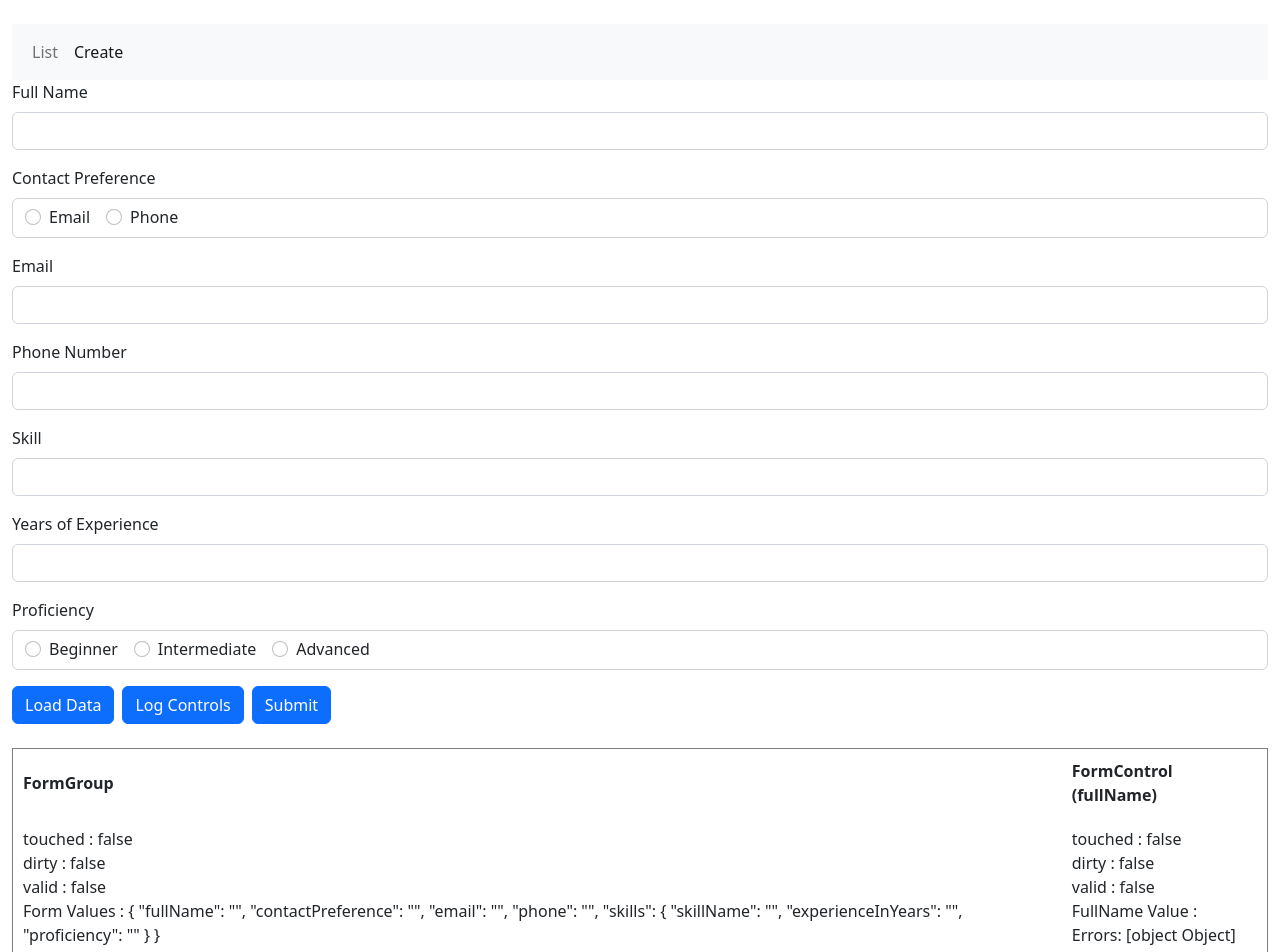
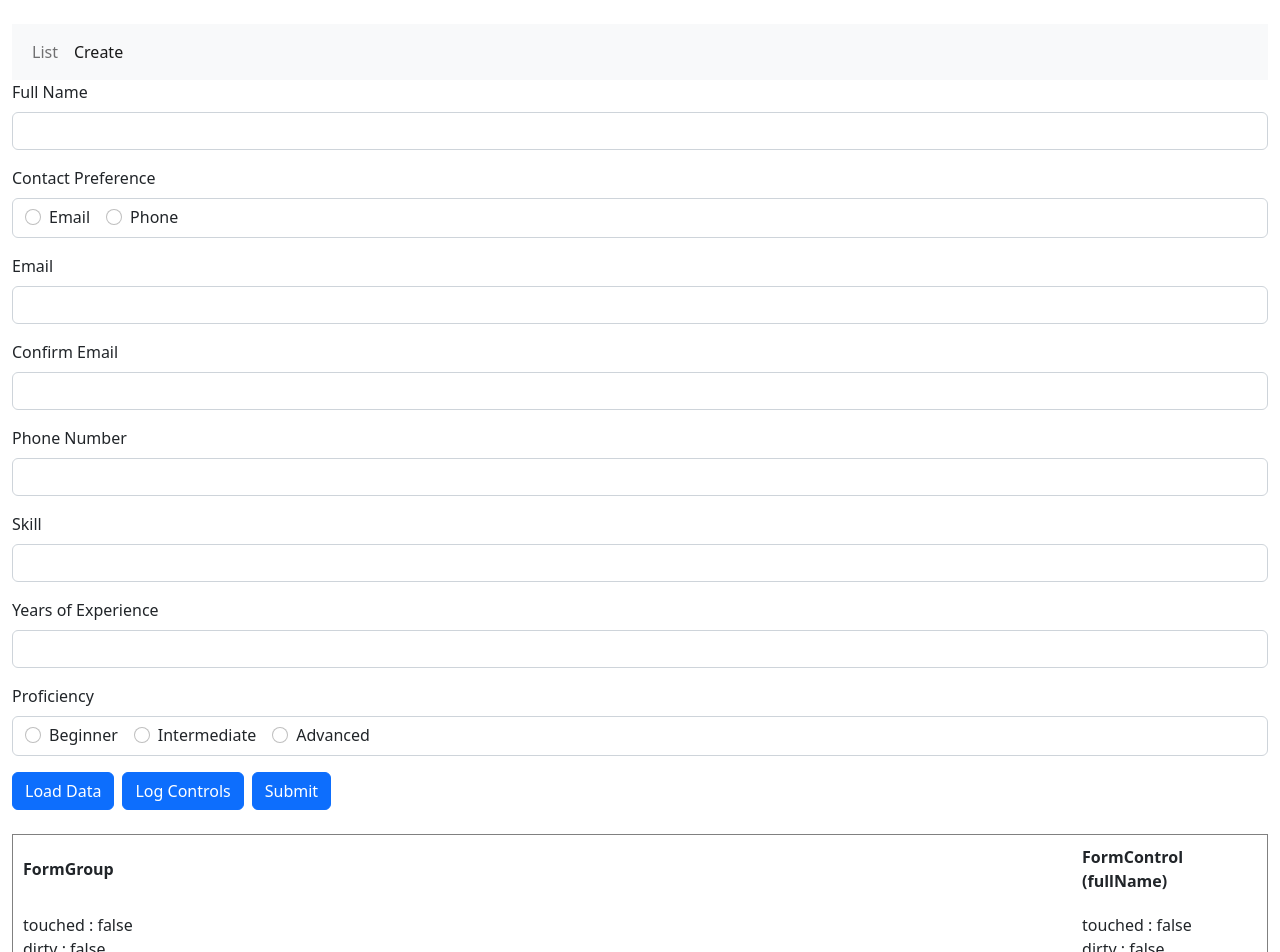
Before and after one commit to yasserMokh/Angular6Demo, an Angular app: page /employee.create in a window 1280 px wide. Shown: the top 952 px of the page. Built offline with nearby package versions, Linux system fonts and the light colour scheme.

Commit message:
Custom Confirm Validator

```diff
--- a/src/app/Shared/custom.validators.ts
+++ b/src/app/Shared/custom.validators.ts
@@ -15,4 +15,19 @@ export class CustomValidators{
         return {'emailDomainNotValid': true};
       };
     }
+
+    static confirmValidator(controlToCompareWith: AbstractControl | null){
+        return (controlToCompare: AbstractControl): {[key: string] : any} | null =>{
+            if(!controlToCompare || !controlToCompare.value){
+                console.log('No Value !');
+                return null;
+            }
+          if(controlToCompare.value.toLocaleLowerCase() === controlToCompareWith?.value.toLocaleLowerCase()){
+            console.log('Success :)');
+            return null;
+          }
+          console.log('Wrong XXX');
+          return {'valueMismatch': true};
+        }
+      }
 }
--- a/src/app/employee/components/create/create-employee.component.html
+++ b/src/app/employee/components/create/create-employee.component.html
@@ -22,6 +22,11 @@
         <label for="email" class="form-label">Email</label>
         <input formControlName="email" type="text" class="form-control" [class.is-invalid]="formErrors.email" (blur)="logValidationErrors()" id="email" name="email">
         <span class="invalid-feedback" [hidden]="!formErrors.email" >{{formErrors.email}}</span>
+    </div>
+    <div class="mb-3">
+        <label for="confirmEmail" class="form-label">Confirm Email</label>
+        <input formControlName="confirmEmail" type="text" class="form-control" [class.is-invalid]="formErrors.confirmEmail" (blur)="logValidationErrors()" id="confirmEmail" name="confirmEmail">
+        <span class="invalid-feedback" [hidden]="!formErrors.confirmEmail" >{{formErrors.confirmEmail}}</span>
     </div>
     <div class="mb-3">
         <label for="phoneNumber" class="form-label">Phone Number</label>
--- a/src/app/employee/components/create/create-employee.component.ts
+++ b/src/app/employee/components/create/create-employee.component.ts
@@ -25,6 +25,10 @@ export class CreateEmployeeComponent implements OnInit {
       'required': 'Email is required.',
       'emailDomainNotValid': 'Email domain not valid.'
     },
+    'confirmEmail': {
+      'required': 'Confirm Email is required.',
+      'valueMismatch': 'Email and Confirm Email do not match.'
+    },
     'phone': {
       'required': 'Phone is required.'
     },
@@ -43,6 +47,7 @@ export class CreateEmployeeComponent implements OnInit {
     'fullName': '',
     'contactPreference': '',
     'email': '',
+    'confirmEmail':'',
     'phone': '',
     'skillName': '',
     'experienceInYears': '',
@@ -58,7 +63,8 @@ export class CreateEmployeeComponent implements OnInit {
     this.employeeForm = this._formBuilder.group({
       fullName: ['', [Validators.required, Validators.minLength(3), Validators.maxLength(19)]],
       contactPreference: ['', Validators.required],
-      email: ['', CustomValidators.validateEmailDomain('outlook.com')],
+      email: ['', [Validators.required, CustomValidators.validateEmailDomain('outlook.com')]],
+      confirmEmail: ['', Validators.required],
       phone: [''],
       skills: this._formBuilder.group({
         skillName: ['', Validators.required],
@@ -82,12 +88,13 @@ export class CreateEmployeeComponent implements OnInit {
   //#region [Events]
 
   ngOnInit(): void {
+    this.employeeForm.get('confirmEmail')?.addValidators(CustomValidators.confirmValidator(this.employeeForm.get('email')));
     this.employeeForm.valueChanges.subscribe(data => {
       this.logValidationErrors(this.employeeForm);
     });
     this.employeeForm.get('contactPreference')?.valueChanges.subscribe(value => {
       this.onContactPreferenceChange(value);
-    })
+    });
   }
 
   onFormSubmit(): void {
@@ -113,16 +120,12 @@ export class CreateEmployeeComponent implements OnInit {
   }
 
   onContactPreferenceChange(selectedValue: string): void {
-    const emailCtrl = this.employeeForm.get('email');
     const phoneCtrl = this.employeeForm.get('phone');
     if (selectedValue === 'email') {
-      emailCtrl?.setValidators(Validators.required);
       phoneCtrl?.removeValidators(Validators.required);
     } else {
-      emailCtrl?.removeValidators(Validators.required);
       phoneCtrl?.setValidators(Validators.required);
     }
-    emailCtrl?.updateValueAndValidity();
     phoneCtrl?.updateValueAndValidity();
   }
 
@@ -162,6 +165,8 @@ export class CreateEmployeeComponent implements OnInit {
       }
     });
   }
+
+
   //#endregion [/Functions]
 
 }
```
